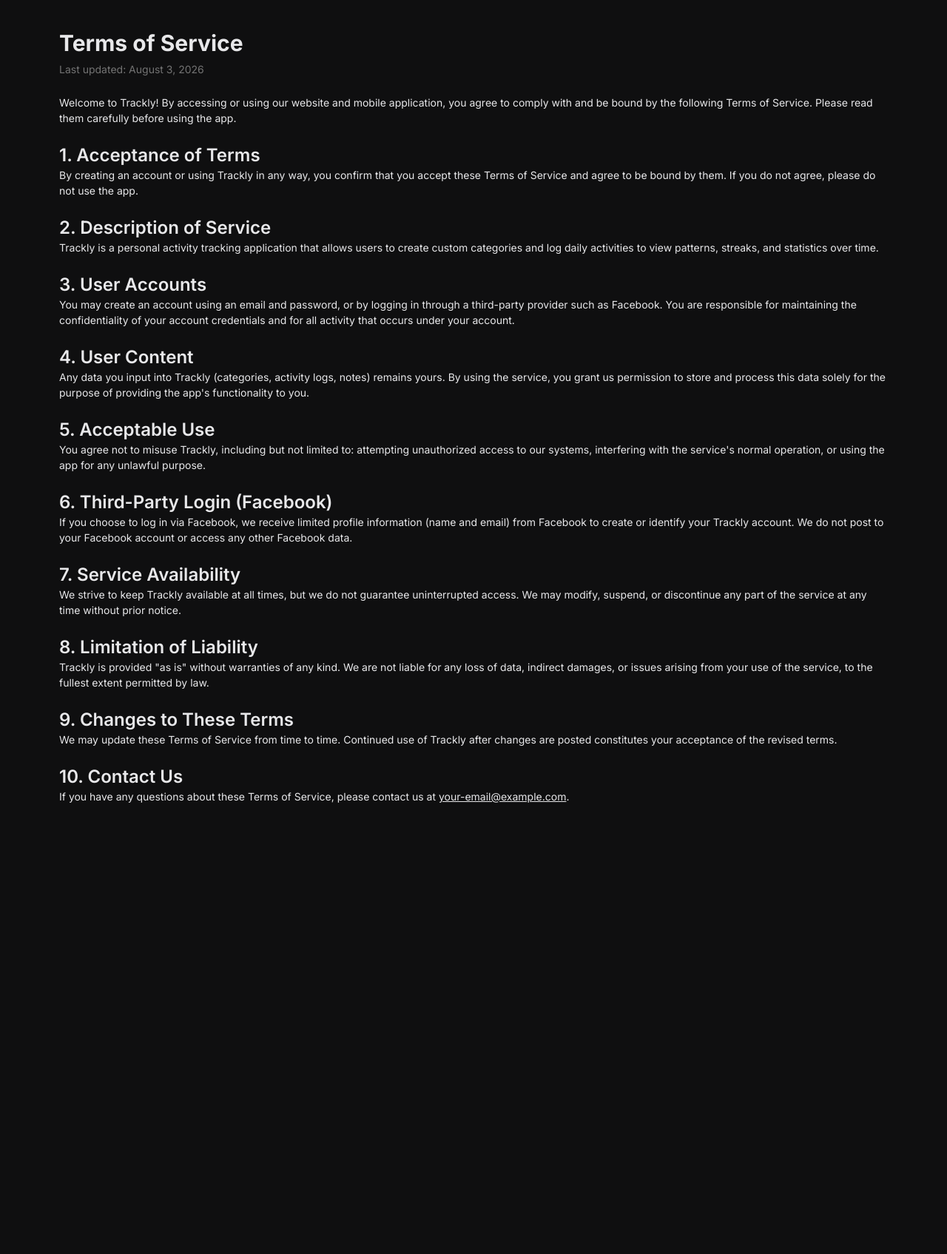
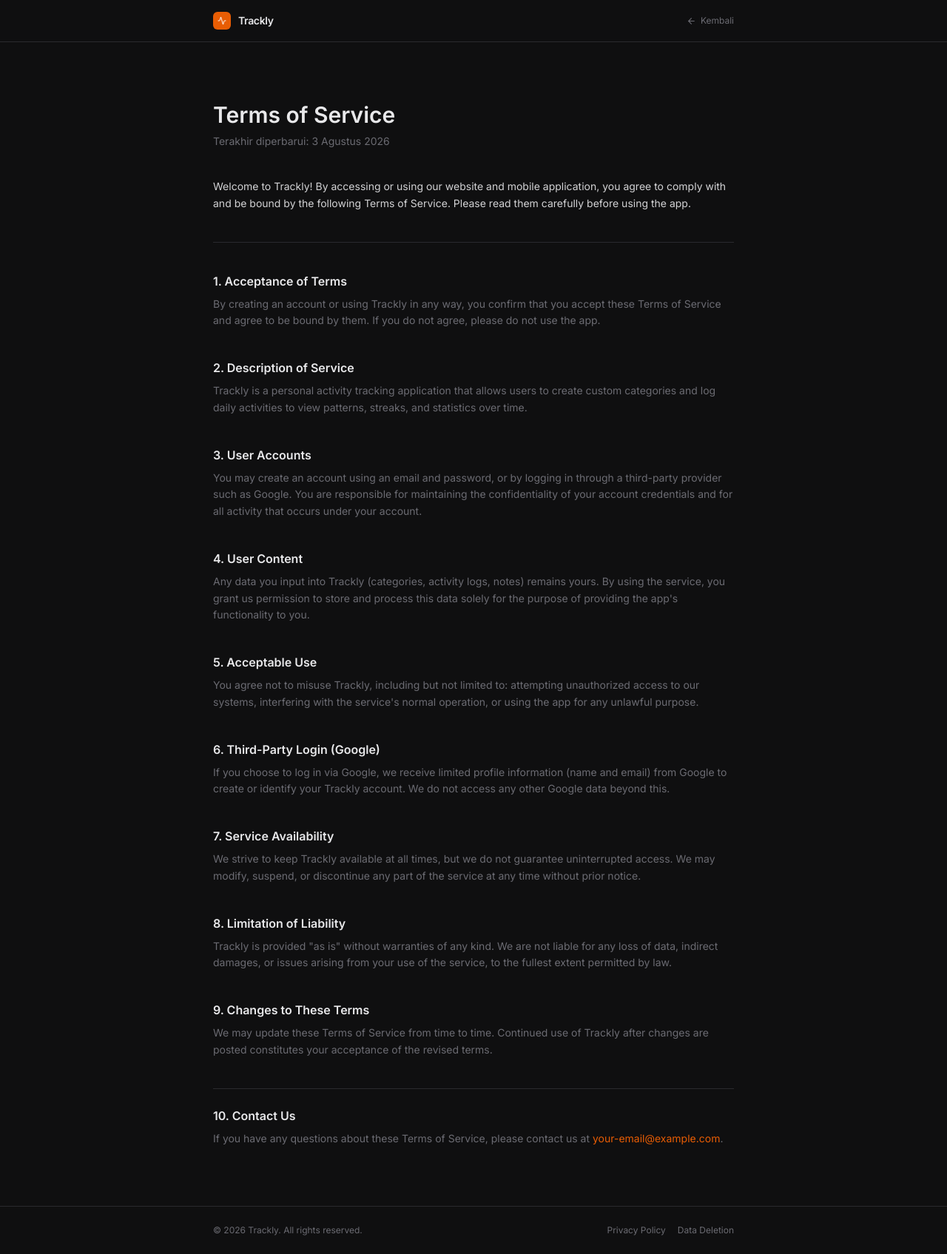
Before and after one commit to IchwanArdi/Trackly, a React (Vite) app in the folder client/: page /terms-of-service in a window 1280 px wide. Shown: the whole page at 74% size. Before the commit the page ends 1127 px from the top, so only its background shows below. Built offline with nearby package versions, Linux system fonts and the light colour scheme; no server answers.

Commit message:
Membuat halaman Privacy, TOS, and Datadeletion

```diff
--- a/client/src/App.tsx
+++ b/client/src/App.tsx
@@ -12,6 +12,7 @@
 import { LandingPage } from './pages/LandingPage';
 import { TermsOfService } from './pages/TermsOfService';
 import { PrivacyPolicy } from './pages/PrivacyPolicy';
+import { DataDeletion } from './pages/Datadeletion';
 import { AuthSuccessPage } from './pages/AuthSuccessPage';
 import { ScrollToTop } from './components/layout/ScrollToTop';
 
@@ -26,6 +27,7 @@
           <Route path="/" element={<LandingPage />} />
           <Route path="/terms-of-service" element={<TermsOfService />} />
           <Route path="/privacy-policy" element={<PrivacyPolicy />} />
+          <Route path="/data-deletion" element={<DataDeletion />} />
 
           {/* Auth routes */}
           <Route path="/login" element={<LoginPage />} />
--- /dev/null
+++ b/client/src/pages/Datadeletion.tsx
@@ -0,0 +1,79 @@
+import { Link } from 'react-router-dom';
+import { Activity, ArrowLeft } from 'lucide-react';
+
+export function DataDeletion() {
+  return (
+    <div className="min-h-screen bg-background">
+      {/* Simple top bar */}
+      <header className="border-b border-border">
+        <div className="max-w-3xl mx-auto px-6 md:px-8 h-14 flex items-center justify-between">
+          <Link to="/" className="flex items-center gap-2.5">
+            <div className="w-6 h-6 bg-accent rounded-md flex items-center justify-center">
+              <Activity size={12} className="text-white" />
+            </div>
+            <span className="font-semibold text-sm tracking-tight text-foreground">Trackly</span>
+          </Link>
+          <Link to="/" className="flex items-center gap-1.5 text-xs text-muted hover:text-foreground transition-colors">
+            <ArrowLeft size={13} />
+            Kembali
+          </Link>
+        </div>
+      </header>
+
+      <main className="max-w-3xl mx-auto px-6 md:px-8 py-14 md:py-20">
+        <div className="mb-10">
+          <h1 className="text-2xl md:text-3xl font-semibold text-foreground mb-2">Data Deletion Instructions</h1>
+          <p className="text-sm text-muted">Terakhir diperbarui: 3 Agustus 2026</p>
+        </div>
+
+        <p className="text-sm leading-relaxed text-foreground/90 mb-10 pb-10 border-b border-border">
+          If you would like to delete your Trackly account and all associated data (profile, categories, and activity logs), you can do so using either of the methods below.
+        </p>
+
+        <div className="space-y-10">
+          <div>
+            <h2 className="text-base font-semibold text-foreground mb-2">Option 1: Delete via the App</h2>
+            <ol className="list-decimal list-inside space-y-1.5 text-sm leading-relaxed text-muted">
+              <li>Sign in to your Trackly account</li>
+              <li>Go to Settings / Profile</li>
+              <li>Select "Delete Account"</li>
+              <li>Confirm the deletion when prompted</li>
+            </ol>
+          </div>
+
+          <div>
+            <h2 className="text-base font-semibold text-foreground mb-2">Option 2: Request via Email</h2>
+            <p className="text-sm leading-relaxed text-muted">
+              Send an email to{' '}
+              <a href="mailto:your-email@example.com" className="text-accent hover:underline">
+                your-email@example.com
+              </a>{' '}
+              with the subject "Data Deletion Request", including the email address associated with your Trackly account. Your data will be deleted within 7 business days.
+            </p>
+          </div>
+
+          <div className="pt-6 border-t border-border">
+            <h2 className="text-base font-semibold text-foreground mb-2">What Gets Deleted</h2>
+            <p className="text-sm leading-relaxed text-muted">
+              Once processed, all of your account data — including your name, email, categories, and activity history — will be permanently removed from our servers and cannot be recovered.
+            </p>
+          </div>
+        </div>
+      </main>
+
+      <footer className="border-t border-border">
+        <div className="max-w-3xl mx-auto px-6 md:px-8 py-6 flex flex-col sm:flex-row gap-3 sm:gap-0 sm:justify-between text-xs text-muted">
+          <span>© 2026 Trackly. All rights reserved.</span>
+          <div className="flex gap-4">
+            <Link to="/privacy-policy" className="hover:text-foreground transition-colors">
+              Privacy Policy
+            </Link>
+            <Link to="/terms-of-service" className="hover:text-foreground transition-colors">
+              Terms of Service
+            </Link>
+          </div>
+        </div>
+      </footer>
+    </div>
+  );
+}
--- a/client/src/pages/PrivacyPolicy.tsx
+++ b/client/src/pages/PrivacyPolicy.tsx
@@ -1,86 +1,116 @@
+import { Link } from 'react-router-dom';
+import { Activity, ArrowLeft } from 'lucide-react';
+
+const SECTIONS = [
+  {
+    title: '1. Information We Collect',
+    body: (
+      <>
+        <p className="text-sm leading-relaxed text-muted mb-3">We collect the following information when you use Trackly:</p>
+        <ul className="list-disc list-inside space-y-1.5 text-sm leading-relaxed text-muted">
+          <li>Your name and email address (provided during registration, or received from Google if you log in via Google)</li>
+          <li>Activity data you input yourself, such as categories, entries, values, dates, and notes</li>
+        </ul>
+      </>
+    ),
+  },
+  {
+    title: '2. How We Use Your Information',
+    body: 'We use your information solely to provide the core functionality of Trackly: storing and displaying your activity history, statistics, and progress over time. We do not sell or share your personal data with third parties for advertising purposes.',
+  },
+  {
+    title: '3. Login via Google',
+    body: 'If you choose to log in using Google, we only receive your name and email address to create or identify your Trackly account. We do not access any other data from your Google account beyond this.',
+  },
+  {
+    title: '4. Data Storage and Security',
+    body: 'Your data is stored securely in our database (PostgreSQL hosted via Supabase) and served through our application hosted on Vercel. We take reasonable technical measures to protect your information from unauthorized access.',
+  },
+  {
+    title: '5. Data Retention',
+    body: 'We retain your data for as long as your account remains active. You may request deletion of your account and associated data at any time.',
+  },
+];
+
 export function PrivacyPolicy() {
   return (
-        <div className="min-h-screen">
+    <div className="min-h-screen bg-background">
+      {/* Simple top bar */}
+      <header className="border-b border-border">
+        <div className="max-w-3xl mx-auto px-6 md:px-8 h-14 flex items-center justify-between">
+          <Link to="/" className="flex items-center gap-2.5">
+            <div className="w-6 h-6 bg-accent rounded-md flex items-center justify-center">
+              <Activity size={12} className="text-white" />
+            </div>
+            <span className="font-semibold text-sm tracking-tight text-foreground">Trackly</span>
+          </Link>
+          <Link to="/" className="flex items-center gap-1.5 text-xs text-muted hover:text-foreground transition-colors">
+            <ArrowLeft size={13} />
+            Kembali
+          </Link>
+        </div>
+      </header>
 
-            <section className="w-full px-20 py-10 space-y-6">
-                <div>
-                    <h1 className="text-3xl font-bold mb-2">Privacy Policy</h1>
-                    <p className="text-sm text-neutral-500">Last updated: August 3, 2026</p>
+      <main className="max-w-3xl mx-auto px-6 md:px-8 py-14 md:py-20">
+        <div className="mb-10">
+          <h1 className="text-2xl md:text-3xl font-semibold text-foreground mb-2">Privacy Policy</h1>
+          <p className="text-sm text-muted">Terakhir diperbarui: 3 Agustus 2026</p>
         </div>
 
-                <p>
+        <p className="text-sm leading-relaxed text-foreground/90 mb-10 pb-10 border-b border-border">
           Trackly ("we", "us", or "our") respects your privacy. This Privacy Policy explains what information we collect, how we use it, and the choices you have regarding your data.
         </p>
 
-                <div>
-                    <h2 className="text-2xl font-semibold">1. Information We Collect</h2>
-                    <p>
-                        We collect the following information when you use Trackly:
-                    </p>
-                    <ul className="list-disc list-inside mt-2 space-y-1">
-                        <li>Your name and email address (provided during registration, or received from Facebook if you log in via Facebook)</li>
-                        <li>Activity data you input yourself, such as categories, entries, values, dates, and notes</li>
-                    </ul>
+        <div className="space-y-10">
+          {SECTIONS.map((section) => (
+            <div key={section.title}>
+              <h2 className="text-base font-semibold text-foreground mb-2">{section.title}</h2>
+              {typeof section.body === 'string' ? <p className="text-sm leading-relaxed text-muted">{section.body}</p> : section.body}
             </div>
+          ))}
 
           <div>
-                    <h2 className="text-2xl font-semibold">2. How We Use Your Information</h2>
-                    <p>
-                        We use your information solely to provide the core functionality of Trackly: storing and displaying your activity history, statistics, and progress over time. We do not sell or share your personal data with third parties for advertising purposes.
-                    </p>
-                </div>
-
-                <div>
-                    <h2 className="text-2xl font-semibold">3. Login via Facebook</h2>
-                    <p>
-                        If you choose to log in using Facebook, we only receive your name and email address to create or identify your Trackly account. We do not post on your behalf or access any other data from your Facebook account.
-                    </p>
-                </div>
-
-                <div>
-                    <h2 className="text-2xl font-semibold">4. Data Storage and Security</h2>
-                    <p>
-                        Your data is stored securely in our database (PostgreSQL hosted via Supabase) and served through our application hosted on Vercel. We take reasonable technical measures to protect your information from unauthorized access.
-                    </p>
-                </div>
-
-                <div>
-                    <h2 className="text-2xl font-semibold">5. Data Retention</h2>
-                    <p>
-                        We retain your data for as long as your account remains active. You may request deletion of your account and associated data at any time.
-                    </p>
-                </div>
-
-                <div>
-                    <h2 className="text-2xl font-semibold">6. Your Rights</h2>
-                    <p>
-                        You have the right to access, correct, or delete your personal data. To request deletion of your account and all associated data, please see our{" "}
-                        <a href="/data-deletion" className="underline">
+            <h2 className="text-base font-semibold text-foreground mb-2">6. Your Rights</h2>
+            <p className="text-sm leading-relaxed text-muted">
+              You have the right to access, correct, or delete your personal data. To request deletion of your account and all associated data, please see our{' '}
+              <Link to="/data-deletion" className="text-accent hover:underline">
                 Data Deletion Instructions
-                        </a>
+              </Link>
               .
             </p>
           </div>
 
           <div>
-                    <h2 className="text-2xl font-semibold">7. Changes to This Policy</h2>
-                    <p>
-                        We may update this Privacy Policy from time to time. Continued use of Trackly after changes are posted constitutes your acceptance of the revised policy.
-                    </p>
+            <h2 className="text-base font-semibold text-foreground mb-2">7. Changes to This Policy</h2>
+            <p className="text-sm leading-relaxed text-muted">We may update this Privacy Policy from time to time. Continued use of Trackly after changes are posted constitutes your acceptance of the revised policy.</p>
           </div>
 
-                <div>
-                    <h2 className="text-2xl font-semibold">8. Contact Us</h2>
-                    <p>
-                        If you have any questions about this Privacy Policy, please contact us at{" "}
-                        <a href="mailto:your-email@example.com" className="underline">
+          <div className="pt-6 border-t border-border">
+            <h2 className="text-base font-semibold text-foreground mb-2">8. Contact Us</h2>
+            <p className="text-sm leading-relaxed text-muted">
+              If you have any questions about this Privacy Policy, please contact us at{' '}
+              <a href="mailto:your-email@example.com" className="text-accent hover:underline">
                 your-email@example.com
               </a>
               .
             </p>
           </div>
-            </section>
+        </div>
+      </main>
 
+      <footer className="border-t border-border">
+        <div className="max-w-3xl mx-auto px-6 md:px-8 py-6 flex flex-col sm:flex-row gap-3 sm:gap-0 sm:justify-between text-xs text-muted">
+          <span>© 2026 Trackly. All rights reserved.</span>
+          <div className="flex gap-4">
+            <Link to="/terms-of-service" className="hover:text-foreground transition-colors">
+              Terms of Service
+            </Link>
+            <Link to="/data-deletion" className="hover:text-foreground transition-colors">
+              Data Deletion
+            </Link>
+          </div>
+        </div>
+      </footer>
     </div>
   );
 }
--- a/client/src/pages/TermsOfService.tsx
+++ b/client/src/pages/TermsOfService.tsx
@@ -1,90 +1,108 @@
+import { Link } from 'react-router-dom';
+import { Activity, ArrowLeft } from 'lucide-react';
+
+const SECTIONS = [
+  {
+    title: '1. Acceptance of Terms',
+    body: 'By creating an account or using Trackly in any way, you confirm that you accept these Terms of Service and agree to be bound by them. If you do not agree, please do not use the app.',
+  },
+  {
+    title: '2. Description of Service',
+    body: 'Trackly is a personal activity tracking application that allows users to create custom categories and log daily activities to view patterns, streaks, and statistics over time.',
+  },
+  {
+    title: '3. User Accounts',
+    body: 'You may create an account using an email and password, or by logging in through a third-party provider such as Google. You are responsible for maintaining the confidentiality of your account credentials and for all activity that occurs under your account.',
+  },
+  {
+    title: '4. User Content',
+    body: "Any data you input into Trackly (categories, activity logs, notes) remains yours. By using the service, you grant us permission to store and process this data solely for the purpose of providing the app's functionality to you.",
+  },
+  {
+    title: '5. Acceptable Use',
+    body: "You agree not to misuse Trackly, including but not limited to: attempting unauthorized access to our systems, interfering with the service's normal operation, or using the app for any unlawful purpose.",
+  },
+  {
+    title: '6. Third-Party Login (Google)',
+    body: 'If you choose to log in via Google, we receive limited profile information (name and email) from Google to create or identify your Trackly account. We do not access any other Google data beyond this.',
+  },
+  {
+    title: '7. Service Availability',
+    body: 'We strive to keep Trackly available at all times, but we do not guarantee uninterrupted access. We may modify, suspend, or discontinue any part of the service at any time without prior notice.',
+  },
+  {
+    title: '8. Limitation of Liability',
+    body: 'Trackly is provided "as is" without warranties of any kind. We are not liable for any loss of data, indirect damages, or issues arising from your use of the service, to the fullest extent permitted by law.',
+  },
+  {
+    title: '9. Changes to These Terms',
+    body: 'We may update these Terms of Service from time to time. Continued use of Trackly after changes are posted constitutes your acceptance of the revised terms.',
+  },
+];
+
 export function TermsOfService() {
   return (
-        <div className="min-h-screen">
-            <section className="w-full px-20 py-10 space-y-6">
-                <div>
-                    <h1 className="text-3xl font-bold mb-2">Terms of Service</h1>
-                    <p className="text-sm text-neutral-500">Last updated: August 3, 2026</p>
+    <div className="min-h-screen bg-background">
+      {/* Simple top bar */}
+      <header className="border-b border-border">
+        <div className="max-w-3xl mx-auto px-6 md:px-8 h-14 flex items-center justify-between">
+          <Link to="/" className="flex items-center gap-2.5">
+            <div className="w-6 h-6 bg-accent rounded-md flex items-center justify-center">
+              <Activity size={12} className="text-white" />
+            </div>
+            <span className="font-semibold text-sm tracking-tight text-foreground">Trackly</span>
+          </Link>
+          <Link to="/" className="flex items-center gap-1.5 text-xs text-muted hover:text-foreground transition-colors">
+            <ArrowLeft size={13} />
+            Kembali
+          </Link>
+        </div>
+      </header>
+
+      <main className="max-w-3xl mx-auto px-6 md:px-8 py-14 md:py-20">
+        <div className="mb-10">
+          <h1 className="text-2xl md:text-3xl font-semibold text-foreground mb-2">Terms of Service</h1>
+          <p className="text-sm text-muted">Terakhir diperbarui: 3 Agustus 2026</p>
         </div>
 
-                <p>
+        <p className="text-sm leading-relaxed text-foreground/90 mb-10 pb-10 border-b border-border">
           Welcome to Trackly! By accessing or using our website and mobile application, you agree to comply with and be bound by the following Terms of Service. Please read them carefully before using the app.
         </p>
 
-                <div>
-                    <h2 className="text-2xl font-semibold">1. Acceptance of Terms</h2>
-                    <p>
-                        By creating an account or using Trackly in any way, you confirm that you accept these Terms of Service and agree to be bound by them. If you do not agree, please do not use the app.
-                    </p>
+        <div className="space-y-10">
+          {SECTIONS.map((section) => (
+            <div key={section.title}>
+              <h2 className="text-base font-semibold text-foreground mb-2">{section.title}</h2>
+              <p className="text-sm leading-relaxed text-muted">{section.body}</p>
             </div>
+          ))}
 
-                <div>
-                    <h2 className="text-2xl font-semibold">2. Description of Service</h2>
-                    <p>
-                        Trackly is a personal activity tracking application that allows users to create custom categories and log daily activities to view patterns, streaks, and statistics over time.
-                    </p>
-                </div>
-
-                <div>
-                    <h2 className="text-2xl font-semibold">3. User Accounts</h2>
-                    <p>
-                        You may create an account using an email and password, or by logging in through a third-party provider such as Facebook. You are responsible for maintaining the confidentiality of your account credentials and for all activity that occurs under your account.
-                    </p>
-                </div>
-
-                <div>
-                    <h2 className="text-2xl font-semibold">4. User Content</h2>
-                    <p>
-                        Any data you input into Trackly (categories, activity logs, notes) remains yours. By using the service, you grant us permission to store and process this data solely for the purpose of providing the app's functionality to you.
-                    </p>
-                </div>
-
-                <div>
-                    <h2 className="text-2xl font-semibold">5. Acceptable Use</h2>
-                    <p>
-                        You agree not to misuse Trackly, including but not limited to: attempting unauthorized access to our systems, interfering with the service's normal operation, or using the app for any unlawful purpose.
-                    </p>
-                </div>
-
-                <div>
-                    <h2 className="text-2xl font-semibold">6. Third-Party Login (Facebook)</h2>
-                    <p>
-                        If you choose to log in via Facebook, we receive limited profile information (name and email) from Facebook to create or identify your Trackly account. We do not post to your Facebook account or access any other Facebook data.
-                    </p>
-                </div>
-
-                <div>
-                    <h2 className="text-2xl font-semibold">7. Service Availability</h2>
-                    <p>
-                        We strive to keep Trackly available at all times, but we do not guarantee uninterrupted access. We may modify, suspend, or discontinue any part of the service at any time without prior notice.
-                    </p>
-                </div>
-
-                <div>
-                    <h2 className="text-2xl font-semibold">8. Limitation of Liability</h2>
-                    <p>
-                        Trackly is provided "as is" without warranties of any kind. We are not liable for any loss of data, indirect damages, or issues arising from your use of the service, to the fullest extent permitted by law.
-                    </p>
-                </div>
-
-                <div>
-                    <h2 className="text-2xl font-semibold">9. Changes to These Terms</h2>
-                    <p>
-                        We may update these Terms of Service from time to time. Continued use of Trackly after changes are posted constitutes your acceptance of the revised terms.
-                    </p>
-                </div>
-
-                <div>
-                    <h2 className="text-2xl font-semibold">10. Contact Us</h2>
-                    <p>
-                        If you have any questions about these Terms of Service, please contact us at{" "}
-                        <a href="mailto:your-email@example.com" className="underline">
+          <div className="pt-6 border-t border-border">
+            <h2 className="text-base font-semibold text-foreground mb-2">10. Contact Us</h2>
+            <p className="text-sm leading-relaxed text-muted">
+              If you have any questions about these Terms of Service, please contact us at{' '}
+              <a href="mailto:your-email@example.com" className="text-accent hover:underline">
                 your-email@example.com
               </a>
               .
             </p>
           </div>
-            </section>
+        </div>
+      </main>
+
+      <footer className="border-t border-border">
+        <div className="max-w-3xl mx-auto px-6 md:px-8 py-6 flex flex-col sm:flex-row gap-3 sm:gap-0 sm:justify-between text-xs text-muted">
+          <span>© 2026 Trackly. All rights reserved.</span>
+          <div className="flex gap-4">
+            <Link to="/privacy-policy" className="hover:text-foreground transition-colors">
+              Privacy Policy
+            </Link>
+            <Link to="/data-deletion" className="hover:text-foreground transition-colors">
+              Data Deletion
+            </Link>
+          </div>
+        </div>
+      </footer>
     </div>
   );
 }
```
Lines whose indentation alone changed are shown as unchanged.
